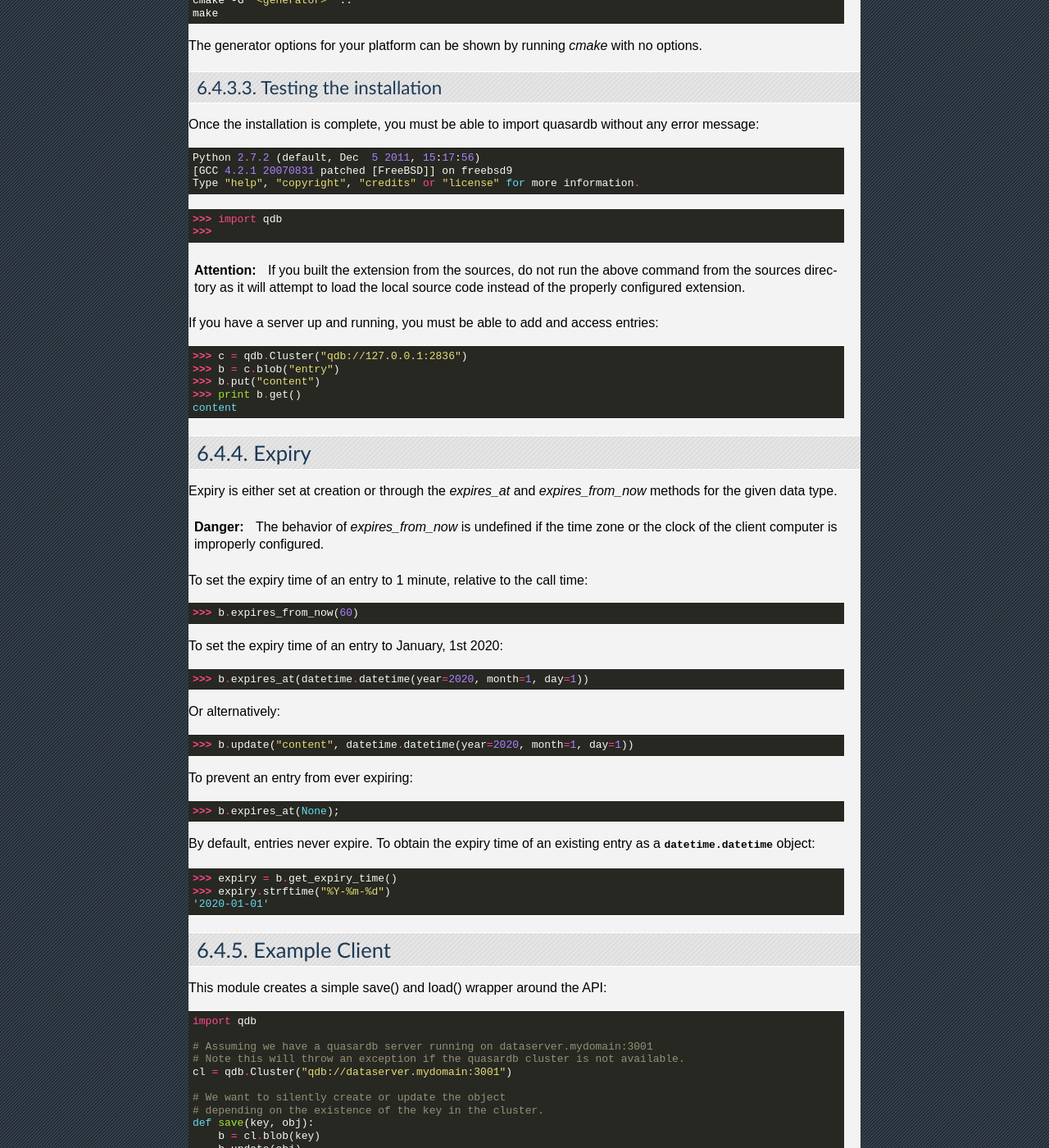
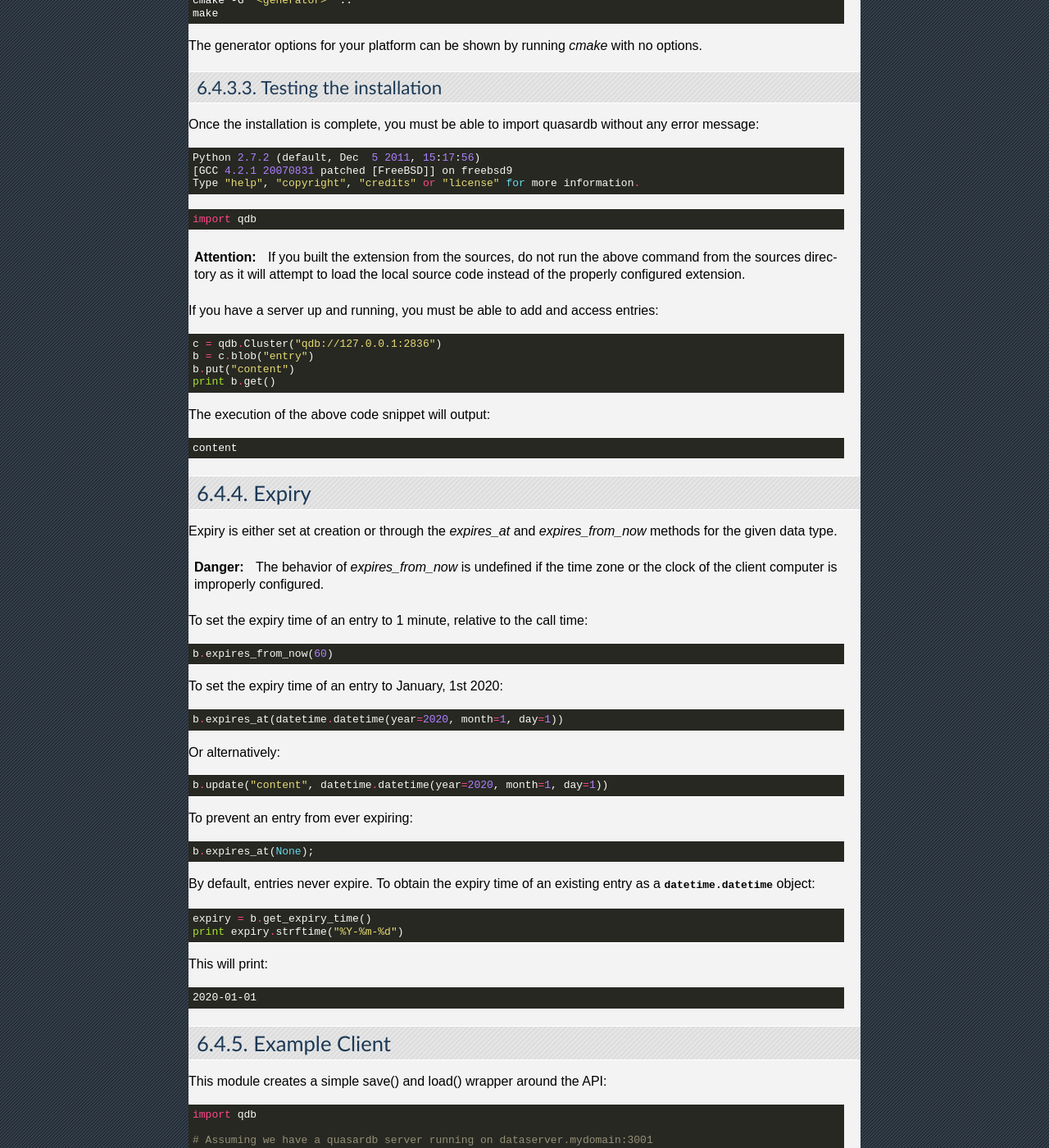
Before and after one commit to iltommi/qdb-documentation, a Sphinx documentation site: the page built from source/api/python.rst, in a window 1280 px wide and 1400 px high, scrolled down 887 px. Shown: the whole window at 82% size. Built offline with Sphinx 7.4.7, drawn with Linux system fonts in a browser that asks for light colours.

```diff
--- a/source/api/nodejs.rst
+++ b/source/api/nodejs.rst
@@ -275,7 +275,7 @@ Example::
 
   .. js:function:: Cluster.setTimeout (int milliseconds)
 
-      Sets the client-side timeout value for callbacks. The default is 60,000ms, or one minute. This should be run before the call to Cluster::connect.
+      Sets the client-side timeout value for callbacks. The default is 60,000 ms, or one minute. This should be run before the call to :func:`Cluster.connect`.
 
       :param int milliseconds: the number of milliseconds to set.
 
--- a/source/api/python.rst
+++ b/source/api/python.rst
@@ -60,22 +60,26 @@ Once the installation is complete, you must be able to import quasardb without a
     [GCC 4.2.1 20070831 patched [FreeBSD]] on freebsd9
     Type "help", "copyright", "credits" or "license" for more information.
 
-.. doctest:: package
+.. testcode:: package
 
-    >>> import qdb
-    >>>
+    import qdb
 
 .. attention::
     If you built the extension from the sources, do not run the above command from the sources directory as it will attempt to load the local source code instead of the properly configured extension.
 
 If you have a server up and running, you must be able to add and access entries:
 
-.. doctest:: qdb
+.. testcode:: qdb
 
-    >>> c = qdb.Cluster("qdb://127.0.0.1:2836")
-    >>> b = c.blob("entry")
-    >>> b.put("content")
-    >>> print b.get()
+    c = qdb.Cluster("qdb://127.0.0.1:2836")
+    b = c.blob("entry")
+    b.put("content")
+    print b.get()
+
+The execution of the above code snippet will output:
+
+.. testoutput:: qdb
+
     content
 
 Expiry
@@ -88,27 +92,27 @@ Expiry is either set at creation or through the `expires_at` and `expires_from_n
 
 To set the expiry time of an entry to 1 minute, relative to the call time:
 
-.. doctest:: qdb
+.. testcode:: qdb
 
-    >>> b.expires_from_now(60)
+    b.expires_from_now(60)
 
 To set the expiry time of an entry to January, 1st 2020:
 
-.. doctest:: qdb
+.. testcode:: qdb
 
-    >>> b.expires_at(datetime.datetime(year=2020, month=1, day=1))
+    b.expires_at(datetime.datetime(year=2020, month=1, day=1))
 
 Or alternatively:
 
-.. doctest:: qdb
+.. testcode:: qdb
 
-    >>> b.update("content", datetime.datetime(year=2020, month=1, day=1))
+    b.update("content", datetime.datetime(year=2020, month=1, day=1))
 
 To prevent an entry from ever expiring:
 
-.. doctest:: qdb
+.. testcode:: qdb
 
-    >>> b.expires_at(None);
+    b.expires_at(None);
 
 By default, entries never expire. To obtain the expiry time of an existing entry as a :py:class:`datetime.datetime` object:
 
@@ -117,11 +121,16 @@ By default, entries never expire. To obtain the expiry time of an existing entry
 
     >>> b.expires_at(datetime.datetime(year=2020, month=1, day=1))
 
-.. doctest:: qdb
+.. testcode:: qdb
 
-    >>> expiry = b.get_expiry_time()
-    >>> expiry.strftime("%Y-%m-%d")
-    '2020-01-01'
+    expiry = b.get_expiry_time()
+    print expiry.strftime("%Y-%m-%d")
+
+This will print:
+
+.. testoutput:: qdb
+
+    2020-01-01
 
 Example Client
 --------------
--- a/source/faq.rst
+++ b/source/faq.rst
@@ -121,7 +121,7 @@ Is quasardb open source?
 
 We want to open source as much as we can of quasardb in the form of packaged libraries.
 
-You can find `the open sourced code on github <https://github.com/bureau14/open_lib>`_ under a three-clauses BSD license.
+You can find `the open sourced code on GitHub <https://github.com/bureau14/open_lib>`_ under a three-clauses BSD license.
 
 Does quasardb use open source libraries?
 ========================================
--- a/source/index.rst
+++ b/source/index.rst
@@ -8,7 +8,7 @@ quasardb
 
 **quasardb** - a creation of  `quasardb SAS <http://www.quasardb.net>`_  - is a high-performance, non-relational database designed from the ground up for the most demanding environments.
 
-A wealth of languages are officially supported with open source APIs available on `github <https://github.com/bureau14>`_.
+A wealth of languages are officially supported with open source APIs available on `GitHub <https://github.com/bureau14>`_.
 
 If you are new to quasardb the :doc:`primer` and :doc:`concepts/index` are a good introduction. The :doc:`faq` may also have the information you are looking for.
 
--- a/source/primer.rst
+++ b/source/primer.rst
@@ -136,24 +136,33 @@ The shell tool is not always the right tool for the job and generally has a subs
 
 If you have your own application, you may find it cumbersome to run a third-party program every time you want to access the database.
 
-That's why we have APIs! We currently support :doc:`api/c`, :doc:`api/java`, `PHP <https://doc.quasardb.net/php/>`_, `.NET <https://doc.quasardb.net/dotnet/>`_,
+That's why we have APIs! We currently support :doc:`api/c`, :doc:`api/cpp`, :doc:`api/java`, `PHP <https://doc.quasardb.net/php/>`_, `.NET <https://doc.quasardb.net/dotnet/>`_,
 :doc:`api/nodejs` and :doc:`api/python`.
 
-You can either fetch a binary package or build the API from source (BSD License). You will find them on `github <http://github.com/bureau14>`. Our APIs do their
+You can either fetch a binary package or build the API from source (BSD License). You will find them on `GitHub <http://github.com/bureau14>`. Our APIs do their
 best to be simple and straightforward.
 
-Here is a short Python code snippet::
+Here is a short Python code snippet:
+
+.. testcode:: primer
 
     import qdb
 
     # connecting, default port is 2836
     c = qdb.Cluster("qdb://127.0.0.1:2836")
     # adding an entry
-    c.blob("entry").put("really amazing...")
+    b = c.blob("my_entry")
+    b.put("really amazing...")
     # getting and printing the content
-    print c.blob("entry").get()
+    print b.get()
     # closing connection
     del c
+
+Which will output the following when executed:
+
+.. testoutput:: primer
+
+    really amazing...
 
 That demo is nice, but what happens when I go to production?
 ------------------------------------------------------------
```
Also changed, not shown: other parts of source/primer.rst (+5 -5 lines).
